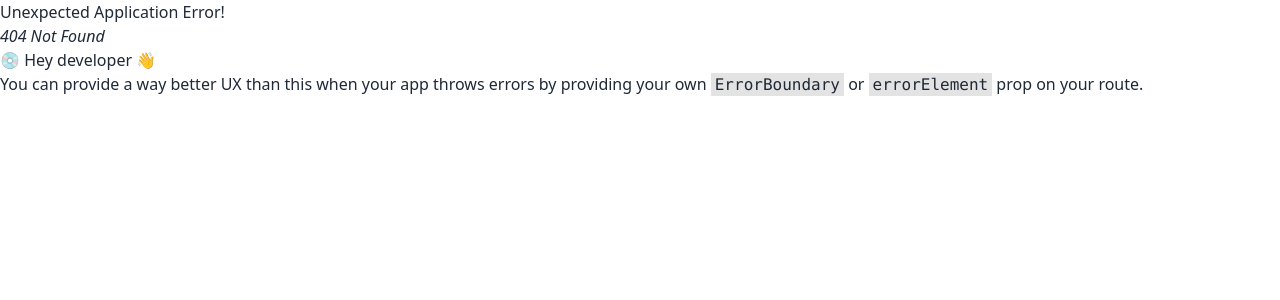
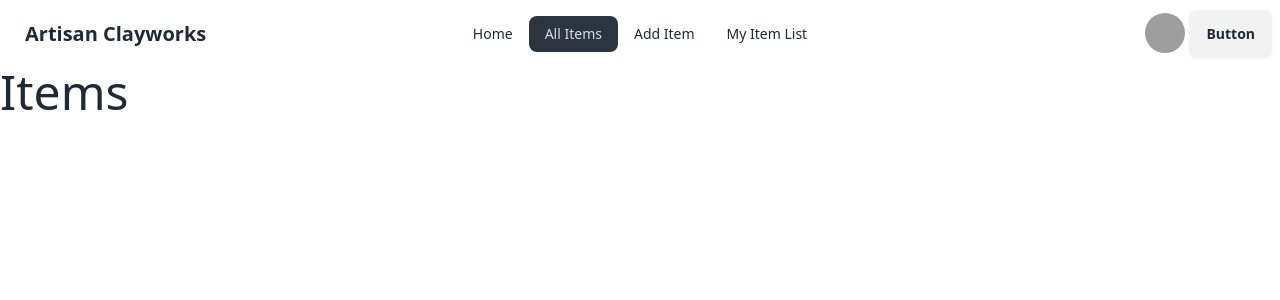
Before and after one commit to sadmaningithub/a10-artisan-clayworks-client, a React (Vite) app: page /allItems in a window 1280 px wide. Before the commit this address had no page. Shown: the top 300 px of the page. Built offline with nearby package versions, Linux system fonts and the light colour scheme; grey boxes are pictures that could not be loaded.

Commit message:
NavBar redesigned AllItems and MyList page added

```diff
--- /dev/null
+++ b/src/components/AllItems/AllItems.jsx
@@ -0,0 +1,11 @@
+
+
+const AllItems = () => {
+    return (
+        <div>
+            <h1 className="text-5xl">Items</h1>
+        </div>
+    );
+};
+
+export default AllItems;
--- /dev/null
+++ b/src/components/MyItemList/MyList.jsx
@@ -0,0 +1,11 @@
+
+
+const MyList = () => {
+    return (
+        <div>
+            <h1 className="text-5xl">My List</h1>
+        </div>
+    );
+};
+
+export default MyList;
--- a/src/components/NavBar/NavBar.jsx
+++ b/src/components/NavBar/NavBar.jsx
@@ -1,6 +1,15 @@
+import { NavLink } from "react-router-dom";
 
 
 const NavBar = () => {
+
+    const navLinks = <>
+        <li> <NavLink to='/'>Home</NavLink> </li>
+        <li> <NavLink to='/allItems'>All Items</NavLink> </li>
+        <li> <NavLink to='/addItem'>Add Item</NavLink> </li>
+        <li> <NavLink to='/myList'>My Item List</NavLink> </li>
+    </>
+
     return (
         <div className="navbar bg-base-100">
             <div className="navbar-start">
@@ -22,35 +31,33 @@ const NavBar = () => {
                     <ul
                         tabIndex={0}
                         className="menu menu-sm dropdown-content bg-base-100 rounded-box z-[1] mt-3 w-52 p-2 shadow">
-                        <li><a>Item 1</a></li>
-                        <li>
-                            <a>Parent</a>
-                            <ul className="p-2">
-                                <li><a>Submenu 1</a></li>
-                                <li><a>Submenu 2</a></li>
-                            </ul>
-                        </li>
-                        <li><a>Item 3</a></li>
+                        {navLinks}
                     </ul>
                 </div>
-                <a className="btn btn-ghost text-xl">daisyUI</a>
+                <a className="btn btn-ghost text-xl">Artisan Clayworks</a>
             </div>
             <div className="navbar-center hidden lg:flex">
                 <ul className="menu menu-horizontal px-1">
-                    <li><a>Item 1</a></li>
-                    <li>
-                        <details>
-                            <summary>Parent</summary>
-                            <ul className="p-2">
-                                <li><a>Submenu 1</a></li>
-                                <li><a>Submenu 2</a></li>
-                            </ul>
-                        </details>
-                    </li>
-                    <li><a>Item 3</a></li>
+                    {navLinks}
                 </ul>
             </div>
             <div className="navbar-end">
+                <div className="dropdown dropdown-end">
+                    <div tabIndex={0} role="button" className="btn btn-ghost btn-circle avatar">
+                        <div className="w-10 rounded-full">
+                            <img
+                                alt="Tailwind CSS Navbar component"
+                                src="https://img.daisyui.com/images/stock/photo-1534528741775-53994a69daeb.webp" />
+                        </div>
+                    </div>
+                    <ul
+                        tabIndex={0}
+                        className="menu menu-sm dropdown-content bg-base-100 rounded-box z-[1] mt-3 w-52 p-2 shadow">
+                        <li><a>Profile</a></li>
+                        <li><a>Settings</a></li>
+                        <li><a>Logout</a></li>
+                    </ul>
+                </div>
                 <a className="btn">Button</a>
             </div>
         </div>
```
Also changed, not shown: src/main.jsx (+10 -0 lines).
